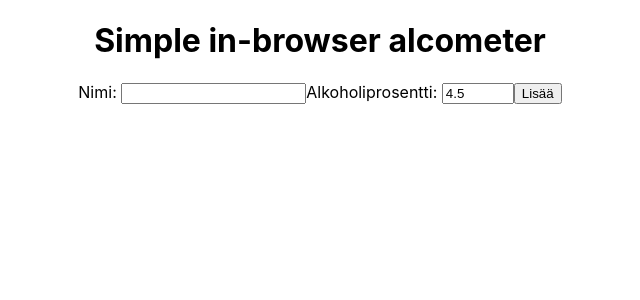
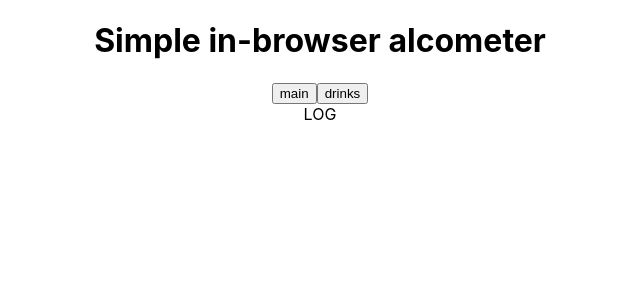
Before and after one commit to googol/alcometer, a React (Create React App) app: page / in a window 1280 px wide. Shown: the top 300 px of the page, without its empty margins (320-960 px from the left). Built offline with nearby package versions, Linux system fonts and the light colour scheme.

Commit message:
Add separate pages for log and drinks list

```diff
--- a/src/App.tsx
+++ b/src/App.tsx
@@ -1,17 +1,28 @@
-import React from 'react';
+import React, { useState } from 'react';
 import './App.css';
 import { DatabaseProvider } from './Database'
 import { RecordDrink } from './RecordDrink'
+import { LogView } from './LogView'
+import { preventingDefault } from './eventHelpers'
 
 const App: React.FC = () => {
+  const [mode, setMode] = useState<'main' | 'drinks'>('main')
+
   return (
     <DatabaseProvider>
       <div className="App">
         <header className="App-header">
           <h1>Simple in-browser alcometer</h1>
         </header>
+        <nav>
+          <button onClick={preventingDefault(e=> setMode('main'))}>main</button>
+          <button onClick={preventingDefault(e=> setMode('drinks'))}>drinks</button>
+        </nav>
         <main>
-          <RecordDrink />
+          { mode === 'main'
+            ? <LogView />
+            : <RecordDrink />
+          }
         </main>
       </div>
     </DatabaseProvider>
--- /dev/null
+++ b/src/LogView.tsx
@@ -0,0 +1,7 @@
+import React from 'react'
+
+export const LogView: React.FC = () => {
+  return (
+    <div>LOG</div>
+  )
+}
--- /dev/null
+++ b/src/eventHelpers.ts
@@ -0,0 +1,6 @@
+import React from 'react'
+
+export const preventingDefault = <E extends React.SyntheticEvent>(handler: (event: E) => void) => (event: E) => {
+  event.preventDefault()
+  handler(event)
+}
```
